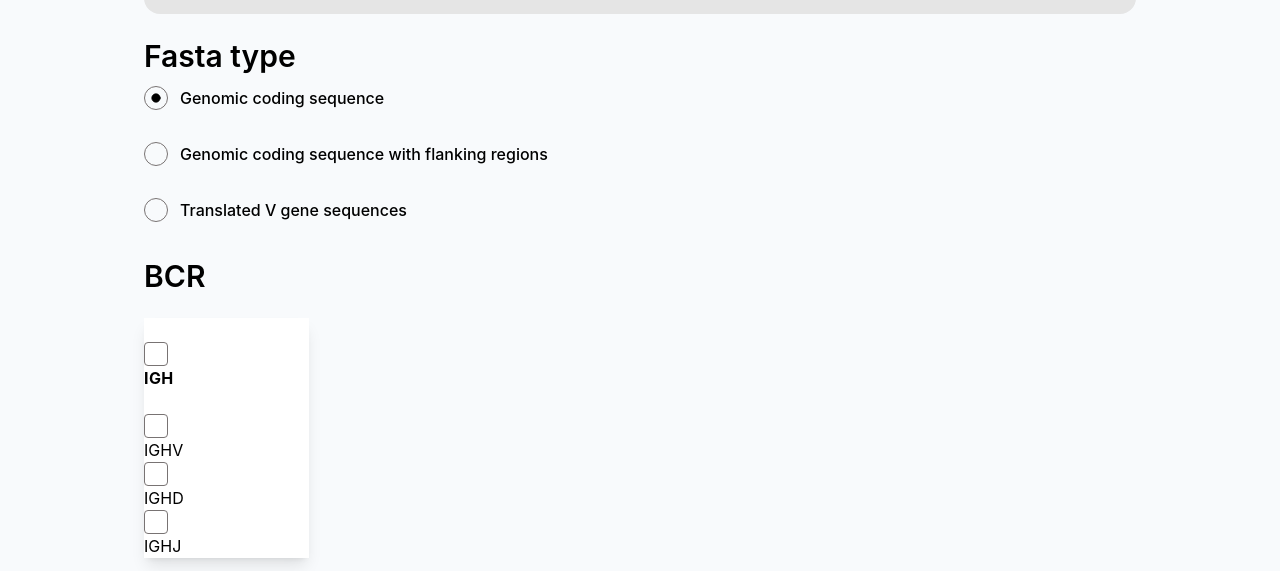
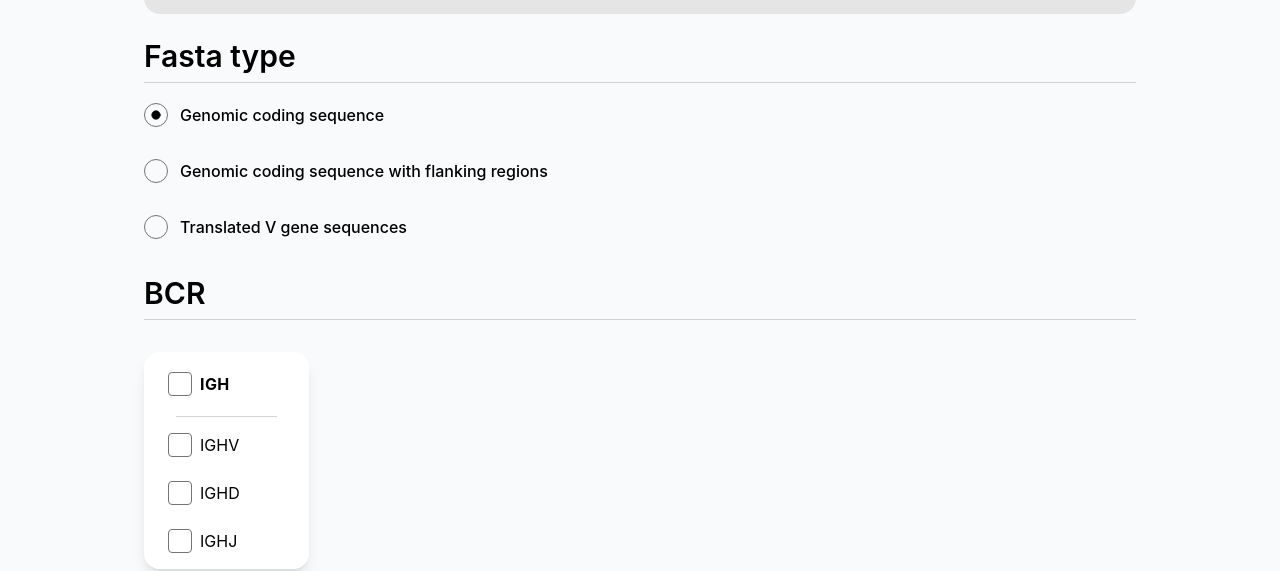
Before and after one commit to ScilifelabDataCentre/kiarva-frontend, a Next.js app in the folder next-app/: page /download in a window 1280 px wide. Shown: the part 294-865 px from the top of the page. Built offline with nearby package versions, Linux system fonts and the light colour scheme; no server answers.

Commit message:
Fixed broken download boxes by adding flex row. Fixed broken dividers

```diff
--- a/next-app/src/app/download/page.tsx
+++ b/next-app/src/app/download/page.tsx
@@ -210,7 +210,7 @@ export default function DownloadPage(): ReactElement {
         <h2 id="fasta-type-heading" className={H_1}>
           Fasta type
         </h2>
-        <div className="divider my-0!" aria-hidden="true"></div>
+        <div className="grow my-2 border-t border-secondary/30"></div>
 
         <fieldset className="w-full my-0!">
           <legend className="sr-only">Select FASTA file type</legend>
@@ -253,7 +253,7 @@ export default function DownloadPage(): ReactElement {
         <h2 id="bcr-heading" className={H_1}>
           BCR
         </h2>
-        <div className="divider my-0!" aria-hidden="true"></div>
+        <div className="grow my-2 border-t border-secondary/30"></div>
         <div className="flex flex-col lg:flex-row justify-start gap-4 lg:gap-16">
           <DownloadBoxComponent
             geneSegment="IGH"
@@ -297,7 +297,7 @@ export default function DownloadPage(): ReactElement {
         <h2 id="tcr-heading" className={H_1}>
           TCR
         </h2>
-        <div className="divider my-0!" aria-hidden="true"></div>
+        <div className="grow my-2 border-t border-secondary/30"></div>
         <div className="flex flex-col lg:flex-row justify-start gap-4 lg:gap-16">
           {/* <DownloadBoxComponent
           geneSegment="TRA"
--- a/next-app/src/components/DownloadBoxComponent.tsx
+++ b/next-app/src/components/DownloadBoxComponent.tsx
@@ -46,9 +46,9 @@ const DownloadBoxComponent: React.FC<DownloadBoxComponentProps> = ({
   }, [genesSelectedArray]);
 
   return (
-    <fieldset className="form-control basis-1/6 rounded-box mt-4 lg:mt-6 bg-white shadow-lg hover:shadow-2xl">
+    <fieldset className="form-control basis-1/6 rounded-2xl mt-4 lg:mt-6 bg-white shadow-lg hover:shadow-2xl">
       <legend className="sr-only">{geneSegment} gene selection</legend>
-      <label className="label text-black justify-start gap-2 cursor-pointer rounded-md mx-4 px-2 py-2 my-3 hover:bg-neutral">
+      <label className="flex flex-row label text-black justify-start gap-2 cursor-pointer rounded-md mx-4 px-2 py-2 my-3 hover:bg-neutral">
         <Checkbox
           checked={wholeGeneSegmentSelected}
           onCheckedChange={() => {
@@ -63,13 +63,13 @@ const DownloadBoxComponent: React.FC<DownloadBoxComponentProps> = ({
           {geneSegment}
         </span>
       </label>
-      <div className="divider my-0! mx-8" aria-hidden="true"></div>
+      <div className="grow mx-8 border-t border-secondary/30"></div>
 
       {/* Map through the geneObjectArray and create a clickable item for each gene */}
       {geneObjectArray.map((gene, index) => (
         <label
           key={index}
-          className={`label text-black justify-start gap-2 cursor-pointer rounded-md mx-4 px-2 py-2 my-2 hover:bg-neutral ${
+          className={`flex flex-row label text-black justify-start gap-2 cursor-pointer rounded-md mx-4 px-2 py-2 my-2 hover:bg-neutral ${
             gene.isAvailable
               ? ""
               : "cursor-not-allowed pointer-events-none opacity-30"
```
